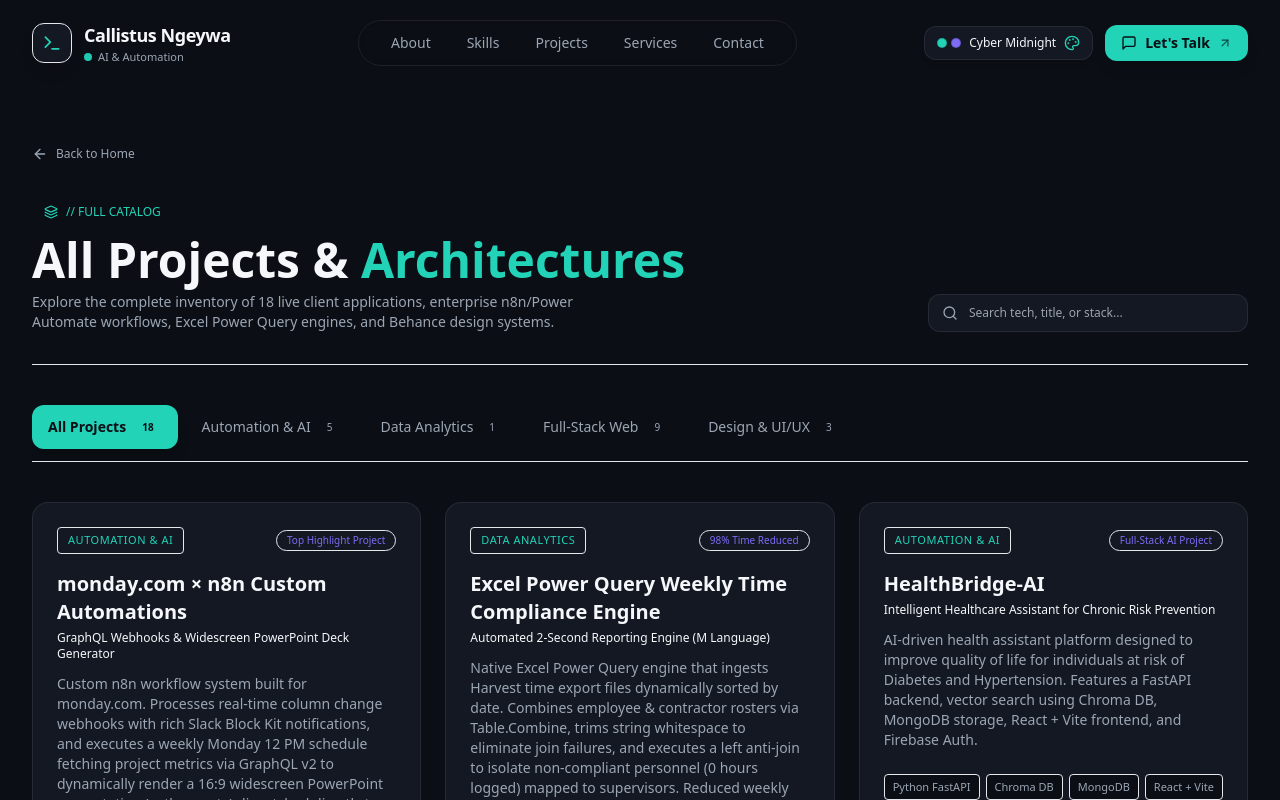
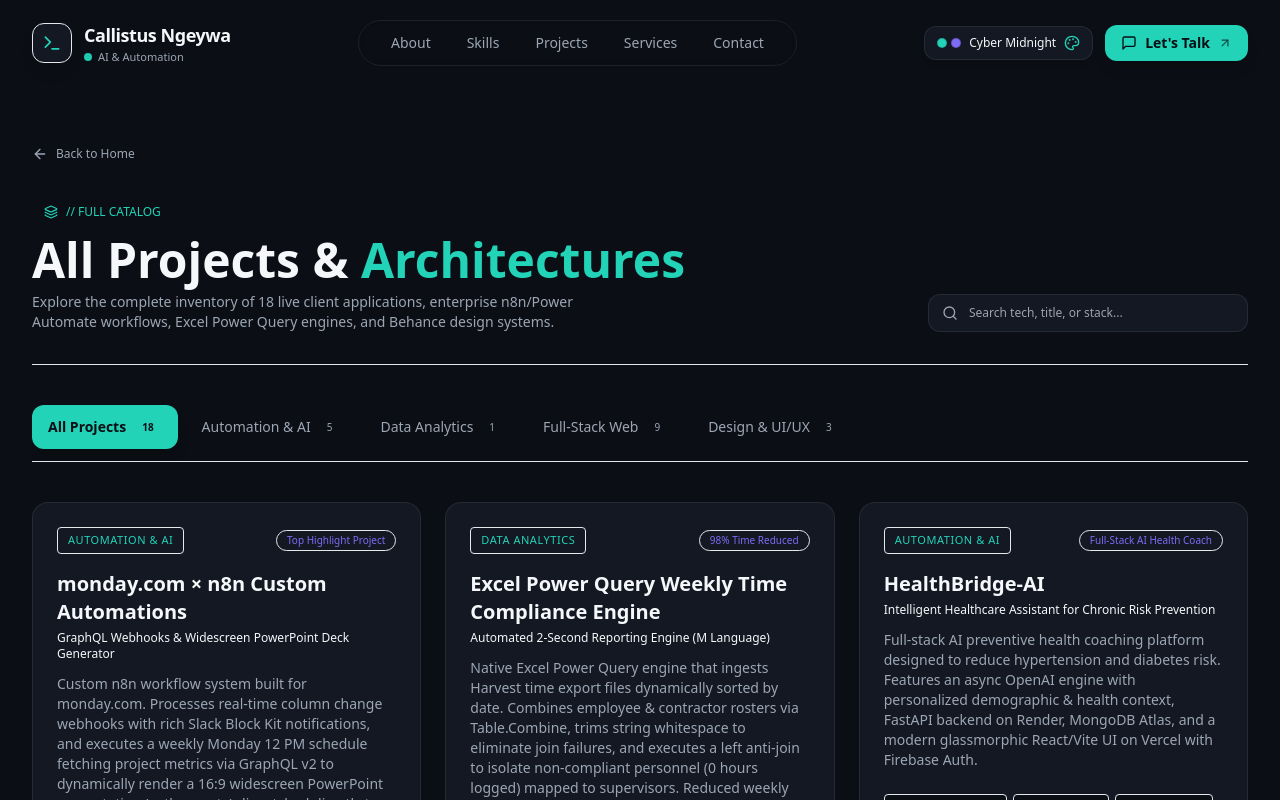
Before and after one commit to Carley505/my-website, a Next.js app: page /projects in a window 1280 px wide. Shown: the top 800 px of the page. Built offline with nearby package versions, Linux system fonts and the light colour scheme.

Commit message:
feat: update HealthBridge AI showcase with live Vercel URL, banner, and tech stack

```diff
--- a/src/data/projects.ts
+++ b/src/data/projects.ts
@@ -29,14 +29,15 @@ export const projectsData: Project[] = [
     id: 'healthbridge-ai',
     title: 'HealthBridge-AI',
     subtitle: 'Intelligent Healthcare Assistant for Chronic Risk Prevention',
-    description: 'AI-driven health assistant platform designed to improve quality of life for individuals at risk of Diabetes and Hypertension. Features a FastAPI backend, vector search using Chroma DB, MongoDB storage, React + Vite frontend, and Firebase Auth.',
+    description: 'Full-stack AI preventive health coaching platform designed to reduce hypertension and diabetes risk. Features an async OpenAI engine with personalized demographic & health context, FastAPI backend on Render, MongoDB Atlas, and a modern glassmorphic React/Vite UI on Vercel with Firebase Auth.',
     category: 'automation-ai',
     featured: true,
     isTopPick: true,
-    techStack: ['Python FastAPI', 'Chroma DB', 'MongoDB', 'React + Vite', 'Tailwind CSS', 'Firebase Auth'],
+    techStack: ['OpenAI GPT-4o-mini', 'Python FastAPI', 'MongoDB Atlas', 'React (Vite)', 'Tailwind CSS', 'Firebase Auth', 'Render & Vercel'],
     liveUrl: 'https://health-bridge-ai-lime.vercel.app/',
+    githubUrl: 'https://github.com/Carley505/HEALTH-BRIDGE_Copy',
     behanceUrl: 'https://www.behance.net/gallery/248621063/HealthBridge-AI',
-    badge: 'Full-Stack AI Project',
+    badge: 'Full-Stack AI Health Coach',
   },
   {
     id: 'chef-royale',
```
Also changed, not shown: public/assets/healthbridge_ai_thumbnail.jpg.
